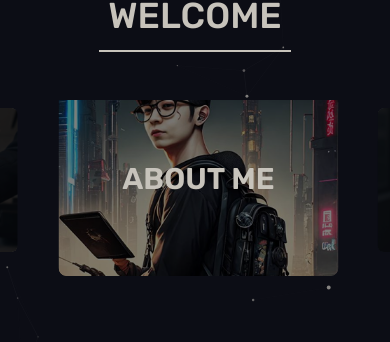
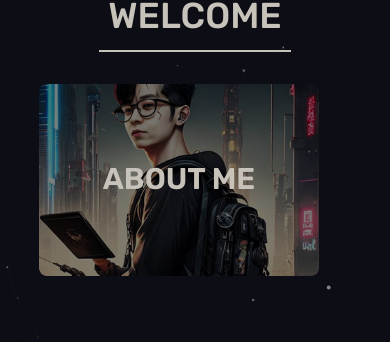
Before and after one commit to Tora29/my-portfolio, a React (Vite) app: page / in a window 390 px wide. Shown: the part 365-707 px from the top of the page. Built offline with nearby package versions, Linux system fonts and the light colour scheme.

Commit message:
Revert "fix: モバイルのカルーセル表示を改善"
This reverts commit 8b58286d29c732b86247b697905347ce5f67b80e.

```diff
--- a/src/components/Carousel.tsx
+++ b/src/components/Carousel.tsx
@@ -90,20 +90,16 @@ const Carousel = ({ children }: CarouselProps) => {
   return (
     <div
       ref={ref}
-      className={`relative w-full h-48 sm:h-56 md:h-60 my-8 md:my-12 pb-8 overflow-x-hidden transition-all duration-1000 ${
+      className={`relative w-full h-48 sm:h-56 md:h-60 my-8 md:my-12 pb-8 transition-all duration-1000 ${
         isVisible ? 'opacity-100 scale-100' : 'opacity-0 scale-95'
       }`}
     >
       <div className="flex justify-center items-center h-full">
         <div
-          className={`relative ${
-            dimensions.cardsToShow === 1
-              ? 'overflow-visible'
-              : 'overflow-hidden'
-          }`}
+          className="relative overflow-hidden"
           style={
             dimensions.cardsToShow === 1
-              ? { width: '100vw' }
+              ? { width: '100vw', maxWidth: '100%' }
               : { width: `${layoutConfig.carouselWidth}px`, maxWidth: '100vw' }
           }
         >
@@ -157,7 +153,7 @@ const Carousel = ({ children }: CarouselProps) => {
                 gap: `${dimensions.gap}px`,
                 transform:
                   dimensions.cardsToShow === 1
-                    ? `translateX(calc(50% - ${layoutConfig.offset}px - ${dimensions.cardWidth / 2}px))`
+                    ? `translateX(calc(50vw - ${layoutConfig.offset}px - ${dimensions.cardWidth / 2}px))`
                     : `translateX(calc(50% - ${layoutConfig.offset}px - ${dimensions.cardWidth / 2}px + ${layoutConfig.translateAdjustment}px))`,
               }}
             >
@@ -177,7 +173,7 @@ const Carousel = ({ children }: CarouselProps) => {
                   // 1枚表示：中央フル表示、両脇は小さく薄く
                   shouldRender = isCenter || isSide
                   if (isSide) {
-                    opacity = 0.6
+                    opacity = 0.4
                     scale = 0.75
                   }
                 } else if (dimensions.cardsToShow === 2) {
--- a/src/hooks/useResponsiveDimensions.ts
+++ b/src/hooks/useResponsiveDimensions.ts
@@ -35,9 +35,9 @@ export const useResponsiveDimensions = () => {
     const updateDimensions = () => {
       const width = window.innerWidth
       if (width < BREAKPOINT_VALUES.md) {
-        // モバイル/タブレット: 1枚のみ表示（両脇が見えるように少し小さめ）
-        const cardWidth = Math.min(280, width * 0.7)
-        setDimensions({ cardWidth, gap: 12, cardsToShow: 1 })
+        // モバイル/タブレット: 1枚のみ表示
+        const cardWidth = Math.min(340, width * 0.8)
+        setDimensions({ cardWidth, gap: 16, cardsToShow: 1 })
       } else if (width < CAROUSEL_BREAKPOINTS.threeCards) {
         // 中サイズデスクトップ: 2枚表示
         const cardWidth = 380
```
